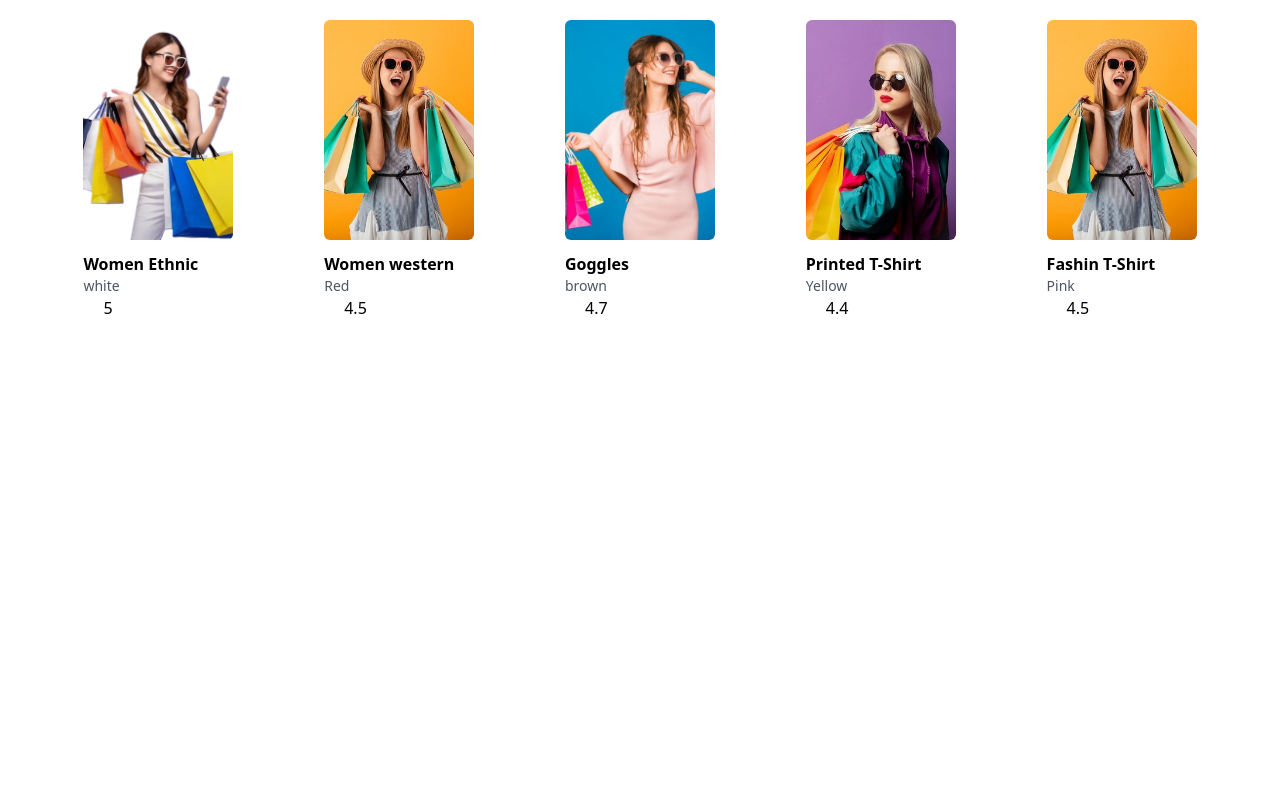
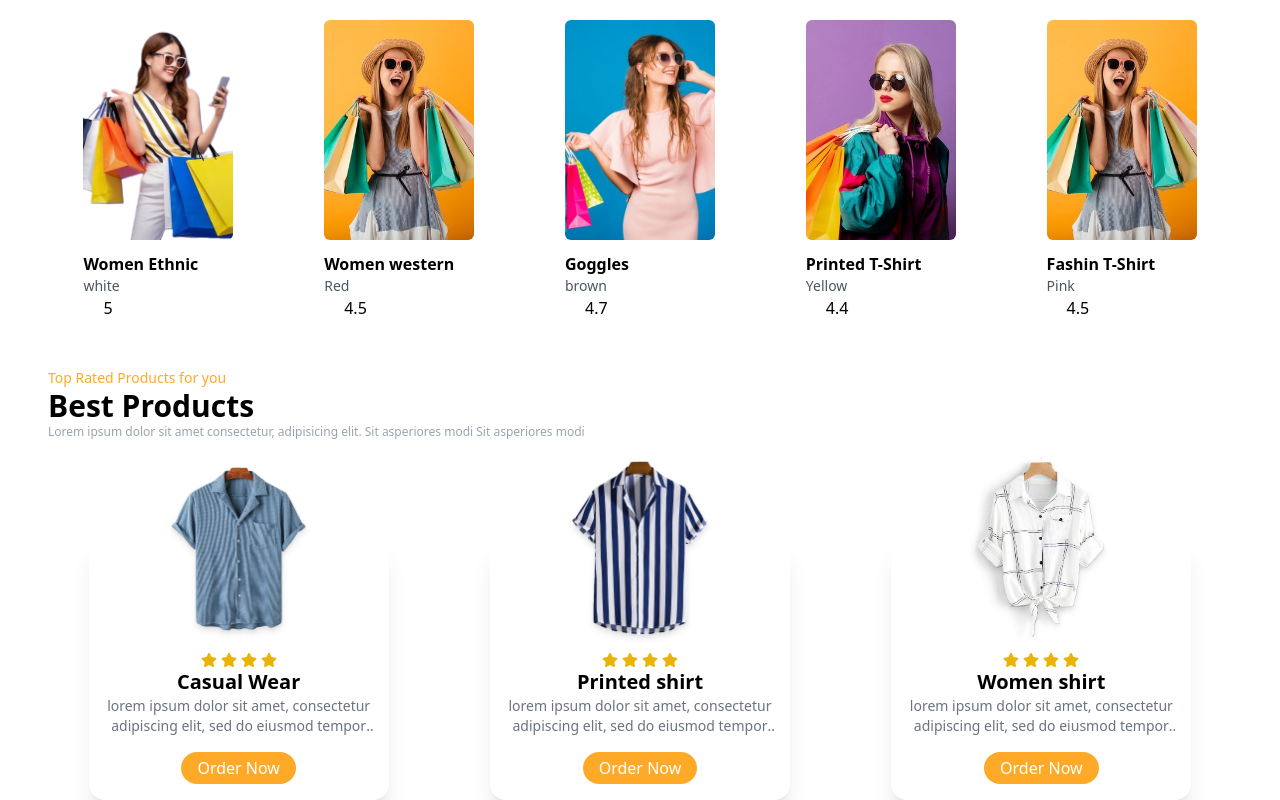
Before and after one commit to Douzandeh/Shoplio, a React (Vite) app: page / in a window 1280 px wide. Shown: the part 890-1690 px from the top of the page. Before the commit the page ends 1258 px from the top, so only its background shows below. Built offline with nearby package versions, Linux system fonts and the light colour scheme; some icons are missing.

Commit message:
feat: Create Structer TopProducts components and import app.jsx

```diff
--- a/src/App.jsx
+++ b/src/App.jsx
@@ -4,6 +4,7 @@
 import Products from "./components/Products/Products";
 import AOS from "aos";
 import "aos/dist/aos.css";
+import TopProducts from "./components/TopProducts/TopProducts";
 
 function App() {
   React.useEffect(() => {
@@ -20,6 +21,7 @@
       <Navbar />
       <Hero />
       <Products />
+      <TopProducts />
     </div>
   );
 }
--- /dev/null
+++ b/src/components/TopProducts/TopProducts.jsx
@@ -0,0 +1,90 @@
+import Img1 from "../../assets/shirt/shirt.png";
+import Img2 from "../../assets/shirt/shirt2.png";
+import Img3 from "../../assets/shirt/shirt3.png";
+import { FaStar } from "react-icons/fa";
+
+const ProductsData = [
+  {
+    id: 1,
+    img: Img1,
+    title: "Casual Wear",
+    description:
+      "lorem ipsum dolor sit amet, consectetur adipiscing elit, sed do eiusmod tempor incididunt ut labore et dolore magna aliqua.",
+  },
+  {
+    id: 2,
+    img: Img2,
+    title: "Printed shirt",
+    description:
+      "lorem ipsum dolor sit amet, consectetur adipiscing elit, sed do eiusmod tempor incididunt ut labore et dolore magna aliqua.",
+  },
+  {
+    id: 3,
+    img: Img3,
+    title: "Women shirt",
+    description:
+      "lorem ipsum dolor sit amet, consectetur adipiscing elit, sed do eiusmod tempor incididunt ut labore et dolore magna aliqua.",
+  },
+];
+
+function TopProducts() {
+  return (
+    <div>
+      <div className="container">
+        {/* Header section */}
+        <div className="text-left mb-24">
+          <p data-aos="fade-up" className="text-sm text-primary">
+            Top Rated Products for you
+          </p>
+          <h1 data-aos="fade-up" className="text-3xl font-bold">
+            Best Products
+          </h1>
+          <p data-aos="fade-up" className="text-xs text-gray-400">
+            Lorem ipsum dolor sit amet consectetur, adipisicing elit. Sit
+            asperiores modi Sit asperiores modi
+          </p>
+        </div>
+        {/* Body section */}
+        <div className="grid grid-cols-1 sm:grid-cols-2 md:grid-cols-3 gap-20 md:gap-5 place-items-center">
+          {ProductsData.map((data) => (
+            <div
+            data-aos="zoom-in"
+              className="rounded-2xl bg-white dark:bg-gray-800 hover:bg-black/80 dark:hover:bg-primary hover:text-white relative shadow-xl duration-300 group max-w-[300px]"
+              key={data.id}
+            >
+              {/* Image section */}
+              <div className="h-[100px]">
+                <img
+                  src={data.img}
+                  alt=""
+                  className="max-w-[140px] block mx-auto transform -translate-y-20 group-hover:scale-105 duration-300 drop-shadow-md"
+                />
+              </div>
+              {/* details section */}
+              <div className="p-4 text-center">
+                {/* star rating */}
+                <div className="w-full flex items-center justify-center gap-1">
+                  <FaStar className="text-yellow-500" />
+                  <FaStar className="text-yellow-500" />
+                  <FaStar className="text-yellow-500" />
+                  <FaStar className="text-yellow-500" />
+                </div>
+                <h1 className="text-xl font-bold">{data.title}</h1>
+                <p className="text-gray-500 group-hover:text-white duration-300 text-sm line-clamp-2">
+                  {data.description}
+                </p>
+                <button
+                  className="bg-primary hover:scale-105 duration-300 text-white py-1 px-4 rounded-full mt-4 group-hover:bg-white group-hover:text-primary"
+                >
+                  Order Now
+                </button>
+              </div>
+            </div>
+          ))}
+        </div>
+      </div>
+    </div>
+  );
+}
+
+export default TopProducts;
```
